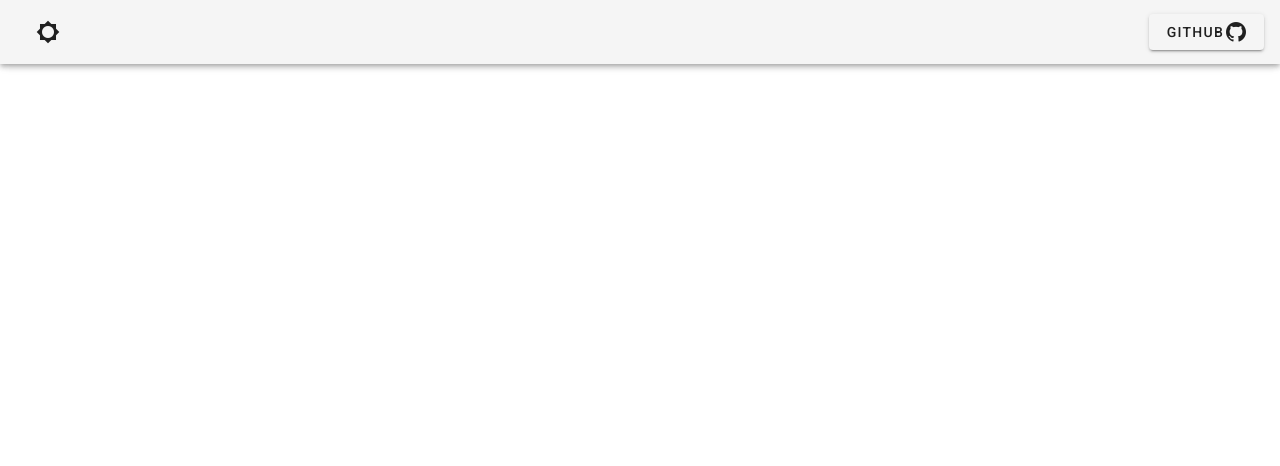
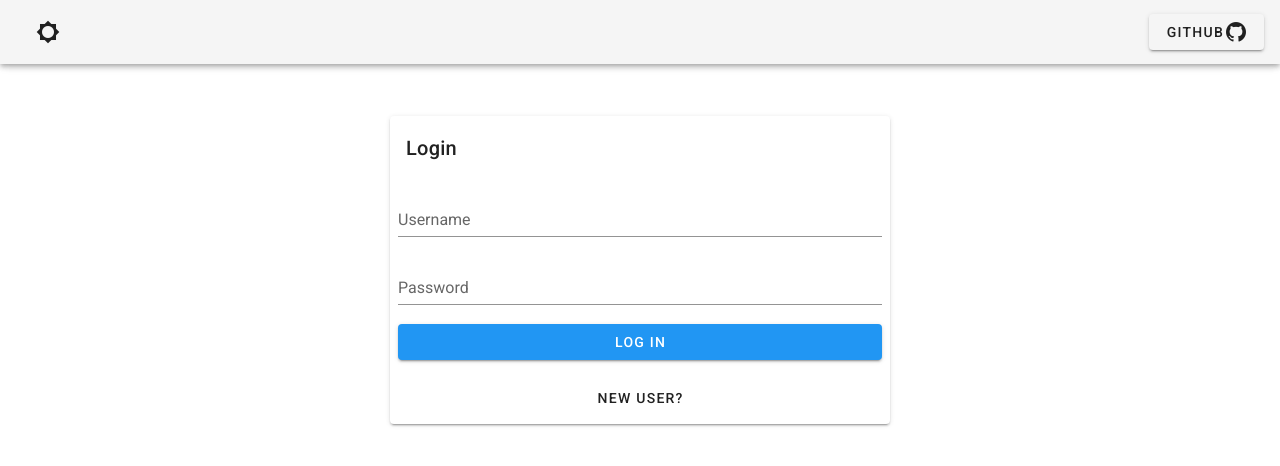
Before and after one commit to Freder211/CheckList, a Nuxt app: page /login in a window 1280 px wide. Before the commit this address had no page. Shown: the top 466 px of the page. Built offline with nearby package versions, Linux system fonts and the light colour scheme.

Commit message:
Login is able to send successful request to api

```diff
--- a/nuxt.config.js
+++ b/nuxt.config.js
@@ -37,12 +37,55 @@ export default {
   buildModules: [
     // https://go.nuxtjs.dev/vuetify
     '@nuxtjs/vuetify',
-    '@nuxtjs/pwa'
+    '@nuxtjs/pwa',
+    '@nuxtjs/axios'
   ],
 
   // Modules: https://go.nuxtjs.dev/config-modules
   modules: [
+    '@nuxtjs/axios',
+    '@nuxtjs/auth',
+    '@nuxtjs/proxy'
   ],
+
+  axios: {
+    baseURL: 'http://localhost:8000/',
+    proxyHeader: false,
+    credentials: false,
+    proxy: true
+  },
+
+  proxy: {
+    '/api-token-auth/': {
+      target: 'http://localhost:8000',
+    }
+  },
+
+  auth: {
+    redirect: {
+      login: '/login',
+      logout: '/login',
+      home: '/'
+    },
+    strategies: {
+      local: {
+        endpoints: {
+
+          login: {
+            url:'api-token-auth/',
+            method: 'post',
+            propertyName: 'data.token',
+          },
+          logout: false,
+          user: false,
+
+        },
+        tokenType: '',
+        tokenName: 'Authorization',
+        autoFetchUser: 'false',
+      }
+    }
+  },
 
   pwa: {
     icon: {
--- a/package.json
+++ b/package.json
@@ -10,6 +10,9 @@
     "generate": "nuxt generate"
   },
   "dependencies": {
+    "@nuxtjs/auth": "^4.9.1",
+    "@nuxtjs/axios": "^5.13.1",
+    "@nuxtjs/proxy": "^2.1.0",
     "core-js": "^3.8.2",
     "nuxt": "^2.14.12",
     "storage.js": "^1.1.1",
--- /dev/null
+++ b/pages/login.vue
@@ -0,0 +1,84 @@
+<template>
+    <div justify='center' align='center' height='100%'>
+        <v-card class="mt-10" width="500">
+            <v-card-title>
+                Login
+            </v-card-title>
+
+            <v-card-actions>
+                <v-container>
+                    <v-row col='12' class="mb-5">
+                        <v-text-field
+                            type="text"
+                            label="Username"
+                            hide-details="true"
+                            v-model="username"
+                        >
+                        </v-text-field>
+                    </v-row>
+
+                    <v-row col='12' class="mb-5">
+                        <v-text-field
+                            type="password"
+                            label="Password"
+                            hide-details="true"
+                            v-model="password"
+                        >
+                        </v-text-field>
+                    </v-row>
+
+                    <v-row col='12' class="mb-5">
+                        <v-btn
+                            color="primary"
+                            block
+                            @click.native="login"
+                        >
+                            Log in
+                        </v-btn>
+                    </v-row>
+
+                    <v-row col='12'>
+                        <v-btn
+                            block
+                            text
+                        >
+                            New user?
+                        </v-btn>
+                    </v-row>
+
+                </v-container>
+            </v-card-actions>
+        </v-card>
+    </div>
+</template>
+
+<script>
+export default {
+    data(){
+        return {
+            username: '',
+            password: '',
+        }
+    },
+
+    methods: {
+        async login(){
+            console.log('CIAOOOO');
+            let credentials = {
+                data: {
+                    'username': this.username,
+                    'password': this.password,
+                }
+            }
+
+            try{
+                let res = await this.$auth.loginWith("local", credentials);
+                console.log(res)
+            }
+            catch(error){
+                console.log(error.response)
+            }
+        }
+    }
+}
+</script>
--- /dev/null
+++ b/store/index.js
@@ -0,0 +1,6 @@
+export const actions = {
+    async register(){
+        let res = await this.$axios.get('register/');
+        return res;
+    }
+}
```
Also changed, not shown: plugins/axios.js (added, +17 -0 lines), 1 other file (tests, documents, lock files or other folders).
